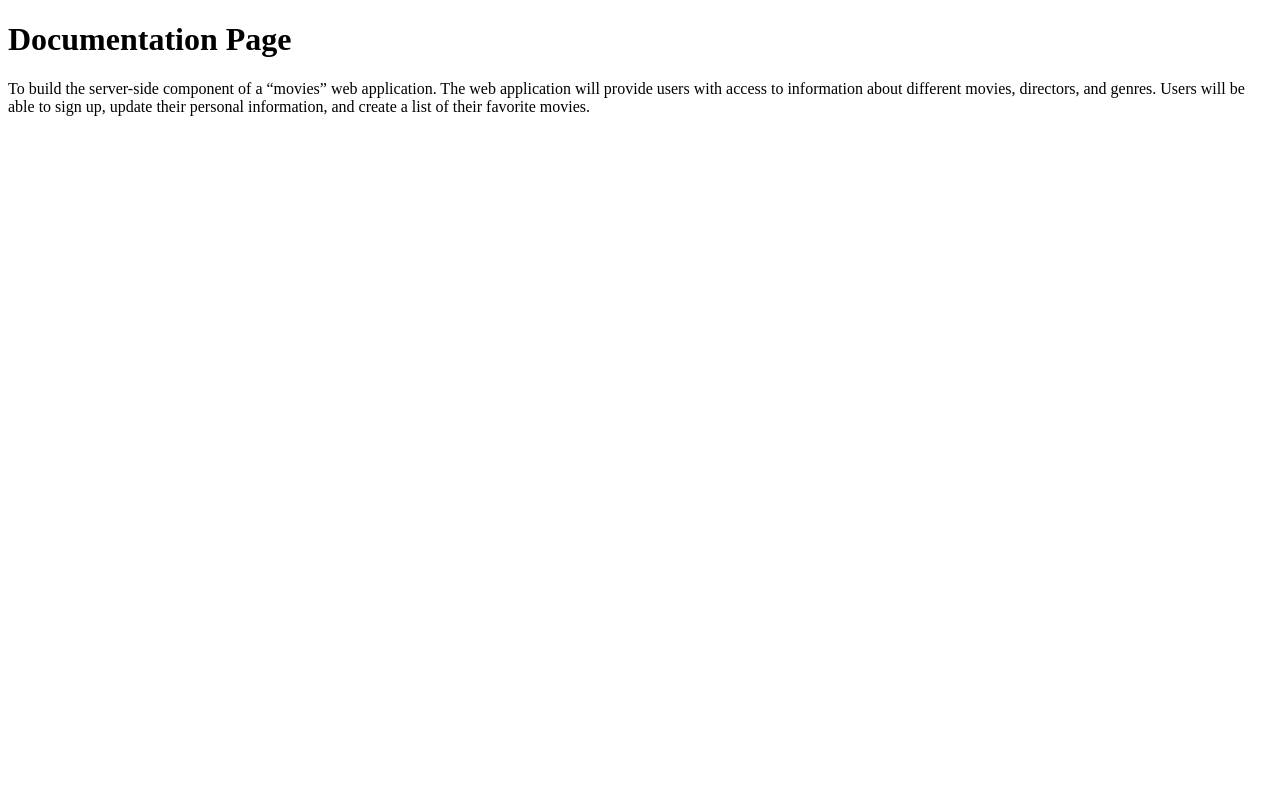
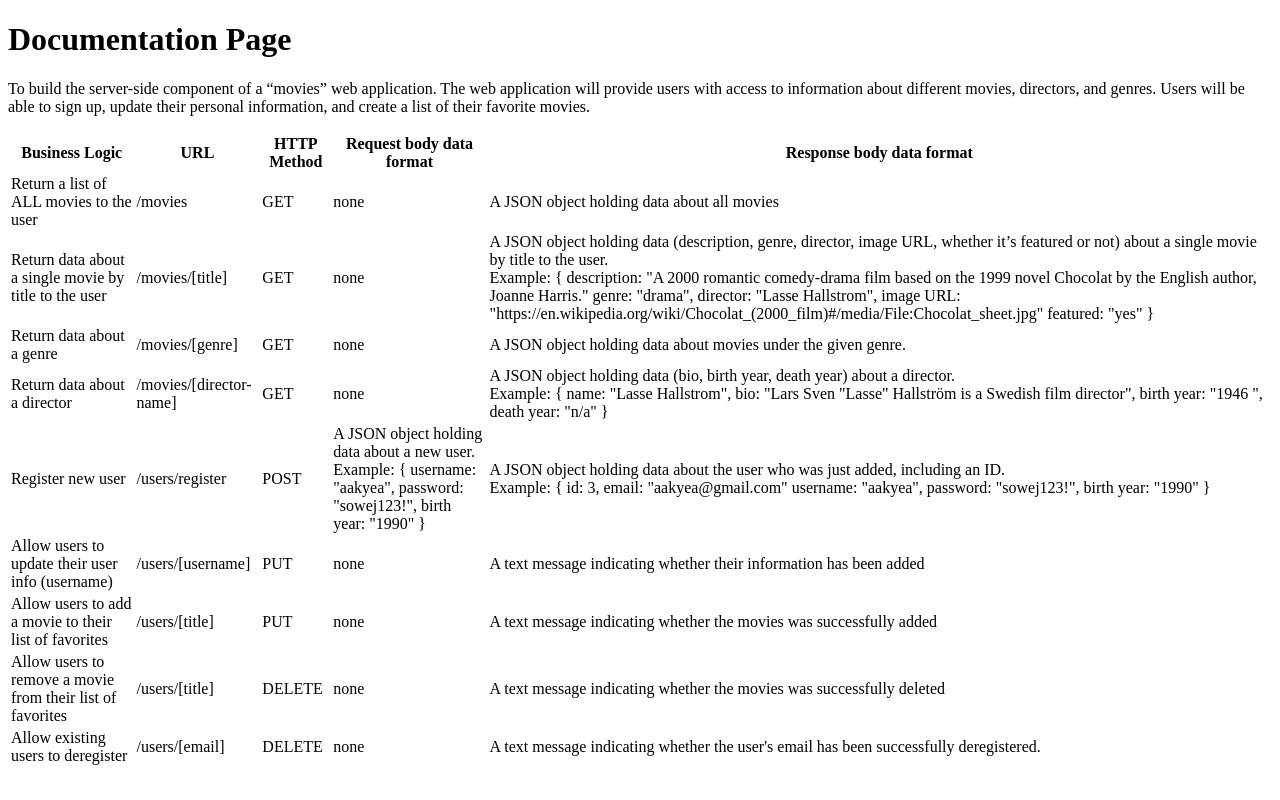
Before and after one commit to akornefa/movie_api, a website: page public/documentation.html in a window 1280 px wide. Drawn offline with Linux system fonts and the light colour scheme.

Commit message:
List of URL Endpoints and what they do
Created a table in documentation.html with URL endpoints, HTTP method, req data and response data

```diff
--- a/public/documentation.html
+++ b/public/documentation.html
@@ -11,7 +11,116 @@
     <p>To build the server-side component of a “movies” web application.
         The web application will provide users with access to information about different
         movies, directors, and genres. Users will be able to sign up, update their personal
-        information, and create a list of their favorite movies.
-    </p>
+        information, and create a list of their favorite movies.</p>
+    <table>
+        <thead>
+            <tr>
+                <th>Business Logic</th>
+                <th>URL</th>
+                <th>HTTP Method</th>
+                <th>Request body data format</th>
+                <th>Response body data format</th>
+            </tr>
+        </thead>
+        <tbody>
+            <tr>
+                <td>Return a list of ALL movies to the user</td>
+                <td>/movies</td>
+                <td>GET</td>
+                <td>none</td>
+                <td>A JSON object holding data about all movies</td>
+            </tr>
+            <tr>
+                <td>Return data about a single movie by title to the user</td>
+                <td>/movies/[title]</td>
+                <td>GET</td>
+                <td>none</td>
+                <td>A JSON object holding data (description, genre, director, image URL, whether it’s featured or not) about a single movie by title to the user. <br>
+               Example:
+                    {
+                        description: "A 2000 romantic comedy-drama film based on the 1999 novel Chocolat by the English author, Joanne Harris."
+                        genre: "drama",
+                        director: "Lasse Hallstrom",
+                        image URL: "https://en.wikipedia.org/wiki/Chocolat_(2000_film)#/media/File:Chocolat_sheet.jpg"
+                        featured: "yes"
+                    }
+                </td>
+            </tr>
+            <tr>
+                <td>Return data about a genre</td>
+                <td>/movies/[genre]</td>
+                <td>GET</td>
+                <td>none</td>
+                <td>A JSON object holding data about movies under the given genre.</td>
+            </tr>
+            <tr>
+                <td>Return data about a director</td>
+                <td>/movies/[director-name]</td>
+                <td>GET</td>
+                <td>none</td>
+                <td>A JSON object holding data (bio, birth year, death year) about a director. <br>
+                    Example:
+                    {
+                        name: "Lasse Hallstrom",
+                        bio: "Lars Sven "Lasse" Hallström is a Swedish film director",
+                        birth year: "1946 ",
+                        death year: "n/a"
+                    }
+                </td>
+            </tr>
+            <tr>
+                <td>Register new user</td>
+                <td>/users/register</td>
+                <td>POST</td>
+                <td>A JSON object holding data about a new user. <br>
+                Example:
+                {
+                    username: "aakyea",
+                    password: "sowej123!",
+                    birth year: "1990"
+                }
+                </td>
+                <td>A JSON object holding data about the user who was just added, including an ID. <br>
+                Example:
+                {
+                    id: 3,
+                    email: "aakyea@gmail.com"
+                    username: "aakyea",
+                    password: "sowej123!",
+                    birth year: "1990"
+                }
+                </td>
+            </tr>
+            <tr>
+                <td>Allow users to update their user info (username)</td>
+                <td>/users/[username]</td>
+                <td>PUT</td>
+                <td>none</td>
+                <td>A text message indicating whether their information has been added</td>
+            </tr>
+            <tr>
+                <td>Allow users to add a movie to their list of favorites</td>
+                <td>/users/[title]</td>
+                <td>PUT</td>
+                <td>none</td>
+                <td>A text message indicating whether the movies was successfully added</td>
+            </tr>
+            <tr>
+                <td>Allow users to remove a movie from their list of favorites</td>
+                <td>/users/[title]</td>
+                <td>DELETE</td>
+                <td>none</td>
+                <td>A text message indicating whether the movies was successfully deleted</td>
+            </tr>
+            <tr>
+                <td>Allow existing users to deregister</td>
+                <td>/users/[email]</td>
+                <td>DELETE</td>
+                <td>none</td>
+                <td>A text message indicating whether the user's email has been successfully deregistered.</td>
+            </tr>
+
+        </tbody>
+    </table>
 </body>
 </html>
```
